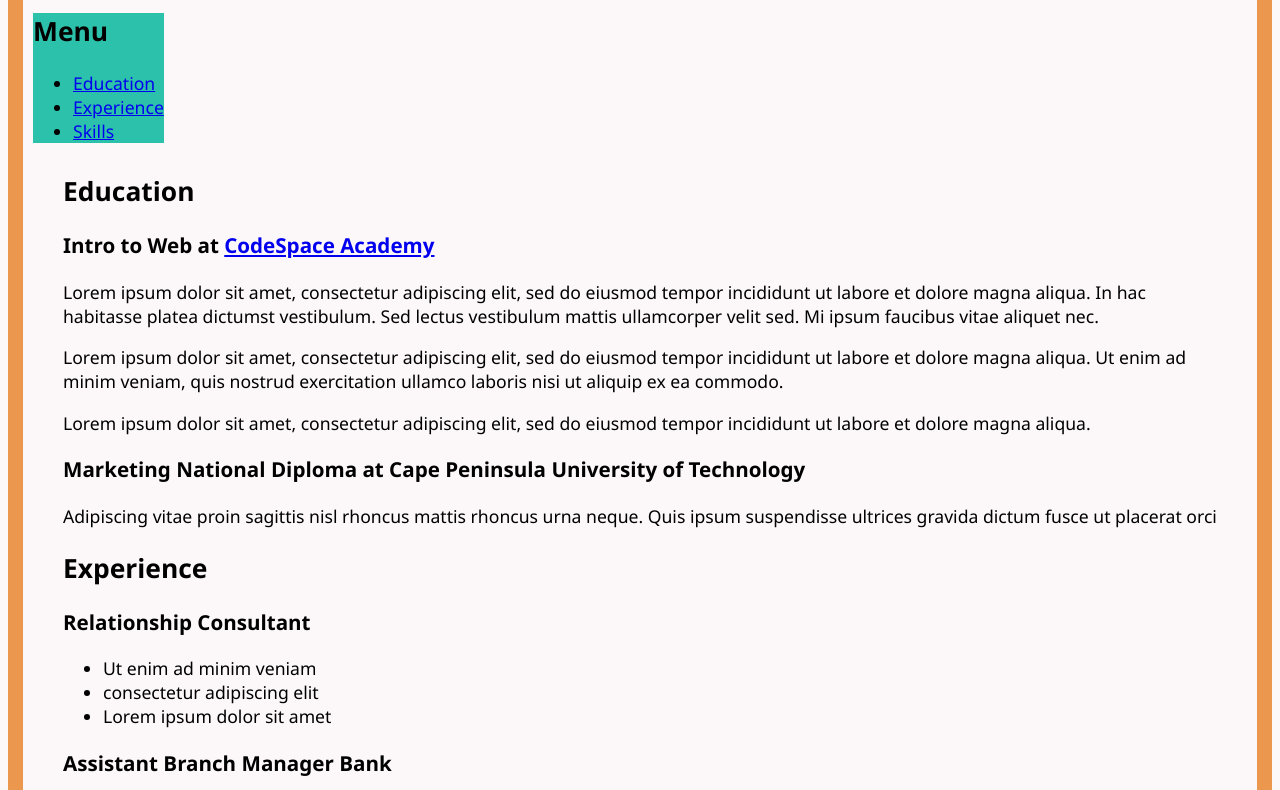
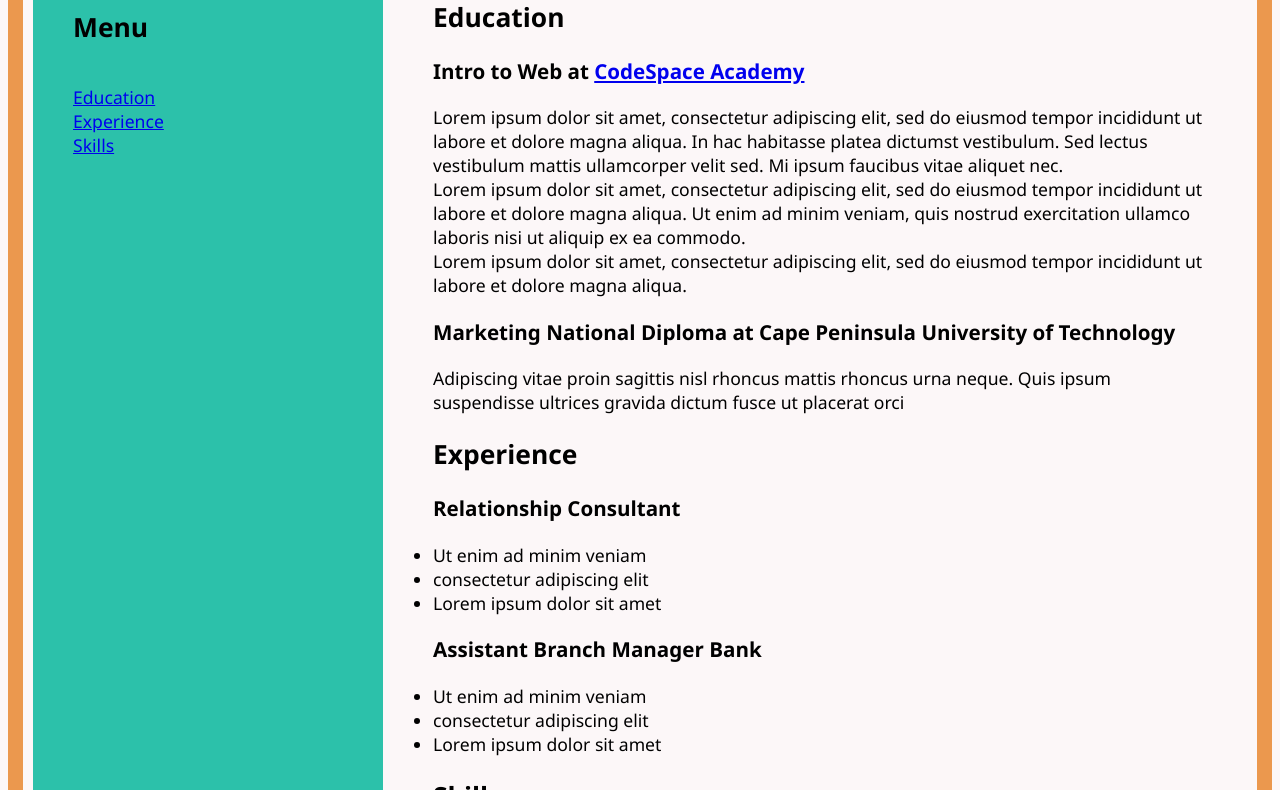
Before and after one commit to ShaunBez/myResume-Project, a plain HTML site: page myDigitalResume/resume6.html in a window 1280 px wide. Shown: the part 442-1232 px from the top of the page. Drawn offline with Linux system fonts and the light colour scheme.

Commit message:
Complete Resume6

```diff
--- a/myDigitalResume/css/stylesheet.css
+++ b/myDigitalResume/css/stylesheet.css
@@ -20,8 +20,10 @@ footer {
 
 .menu {
   background-color: #2cc1aa;
-  max-height: fit-content;
-  max-width: fit-content;
+  min-height: 900px;
+  margin-right: 50px;
+  float: left;
+  width: 350px;
 }
 
 body {
@@ -29,10 +31,11 @@ body {
   border-style: solid;
   border-width: 15px;
   padding: 10px;
+  position: absolute;
 }
 
 img {
-  border-radius: 50%;
+  border-radius: 100%;
   padding: 10px;
 }
 
@@ -43,3 +46,25 @@ img {
 article {
   margin: 30px;
 }
+
+header h1,
+section p,
+footer p {
+  margin: 0;
+}
+
+header,
+footer,
+section {
+  overflow: auto;
+}
+
+header,
+footer,
+section {
+  padding: 0px;
+}
+
+#Menu {
+  margin: 40px;
+}
--- a/myDigitalResume/resume6.html
+++ b/myDigitalResume/resume6.html
@@ -10,7 +10,7 @@
         <img src="images/Profile.jpg" alt="Profile Picture" width="250" height="200">
         </aside>
         <h1>Shaun Bezuidenhout</h1>
-            <p>An introductory personal statement</p>
+            <p>An introductory personal statement.</p>
     </header>
 
     <section>
@@ -19,10 +19,10 @@
         <h2 id="Menu">Menu</h2>
 
             <p>
-                <ul>
-                    <li>  <a href="#education">Education</a></li>
-                    <li>  <a href="#experience">Experience</a></li>
-                    <li>  <a href="#skills">Skills</a></li>
+                <ul style="list-style-type: none;">
+                    <li><a href="#education">Education</a></li>
+                    <li><a href="#experience">Experience</a></li>
+                    <li><a href="#skills">Skills</a></li>
                 </ul>
             </p>
         </div>
@@ -67,8 +67,6 @@
                 <li>CSS</li>
                 <li>Critical thinker</li>
                 <li>Problem Solving</li>
-                <li>Computer Skills</li>
-                <li>Visual Thinking</li>
             </ul>
         </article>
 
```
